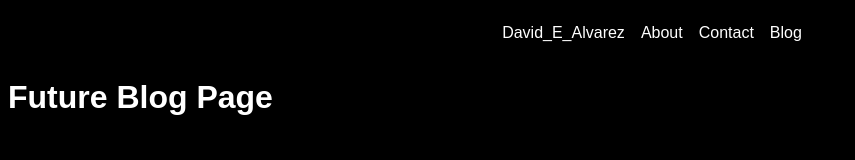
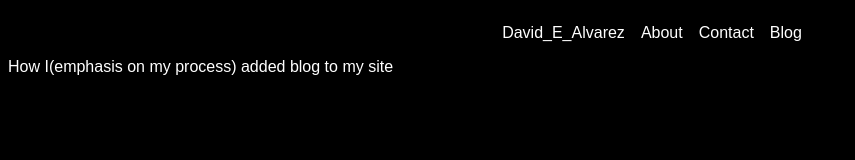
Before and after one commit to David-E-Alvarez/Portfolio, a Gatsby site: page /blog in a window 1280 px wide. Shown: the whole page, without its empty margins (0-855 px from the left). Built offline with nearby package versions, Linux system fonts and the light colour scheme; Gatsby itself is replaced by a stand-in of ours.

Commit message:
rendering blog conent from index.md

```diff
--- a/public/page-data/using-typescript/page-data.json
+++ b/public/page-data/using-typescript/page-data.json
@@ -1 +1 @@
-{"componentChunkName":"component---src-pages-using-typescript-tsx","path":"/using-typescript/","result":{"data":{"site":{"buildTime":"2020-09-17 03:19 pm UTC"}},"pageContext":{}},"staticQueryHashes":["63159454"]}
+{"componentChunkName":"component---src-pages-using-typescript-tsx","path":"/using-typescript/","result":{"data":{"site":{"buildTime":"2020-09-17 04:47 pm UTC"}},"pageContext":{}},"staticQueryHashes":["63159454"]}
--- a/src/blog/2020-09-16-first-post/index.md
+++ b/src/blog/2020-09-16-first-post/index.md
@@ -1,7 +1,7 @@
 ---
 path: "/first-post"
 date: "2020-09-16"
-title: "First Post"
+title: "How I(emphasis on my process) added blog to my site"
 tags: ['blog']
 excerpt: "Going to blog about adding a blog to my portfolio site"
 ---
--- a/src/pages/blog.js
+++ b/src/pages/blog.js
@@ -9,12 +9,28 @@ library.add(fab)
 
 
 
-export default function Blog(){
+export default function Blog(data){
+    console.log("data: ", data)
     return(
         <>
         <Header/>
         <div id="blog_div">
-          <h1>Future Blog Page</h1>
+          <StaticQuery
+            query={graphql`
+              query{
+                allMarkdownRemark{
+                  edges{
+                    node{
+                      frontmatter{
+                        title
+                      }
+                    }
+                  }
+                }
+              }
+            `}
+            render={data => <div>{data.allMarkdownRemark.edges[0].node.frontmatter.title}</div>}
+          />
         </div>
         </>
     )
```
